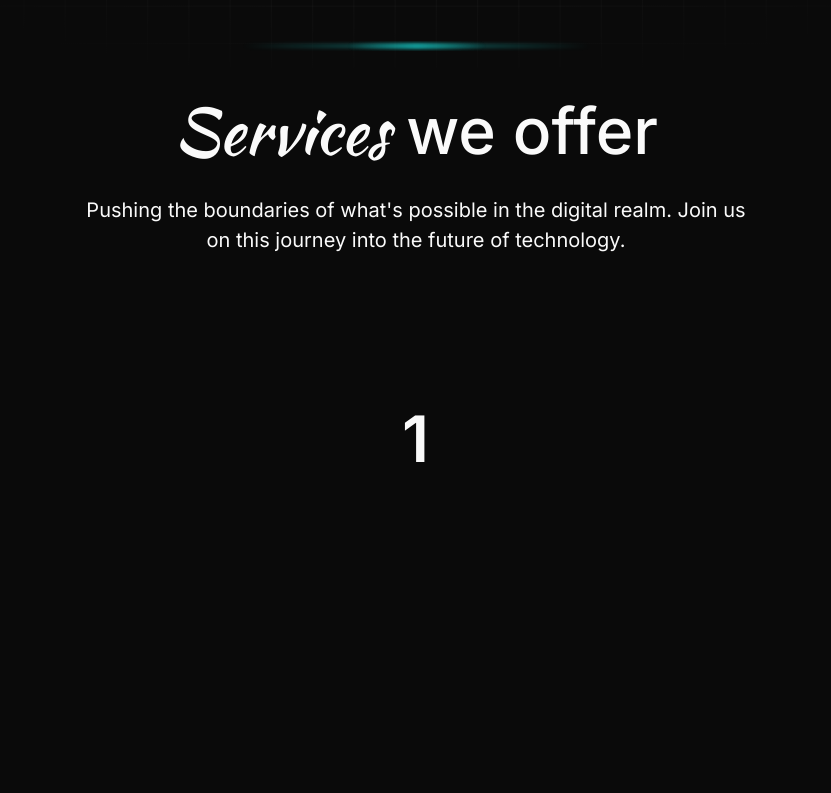
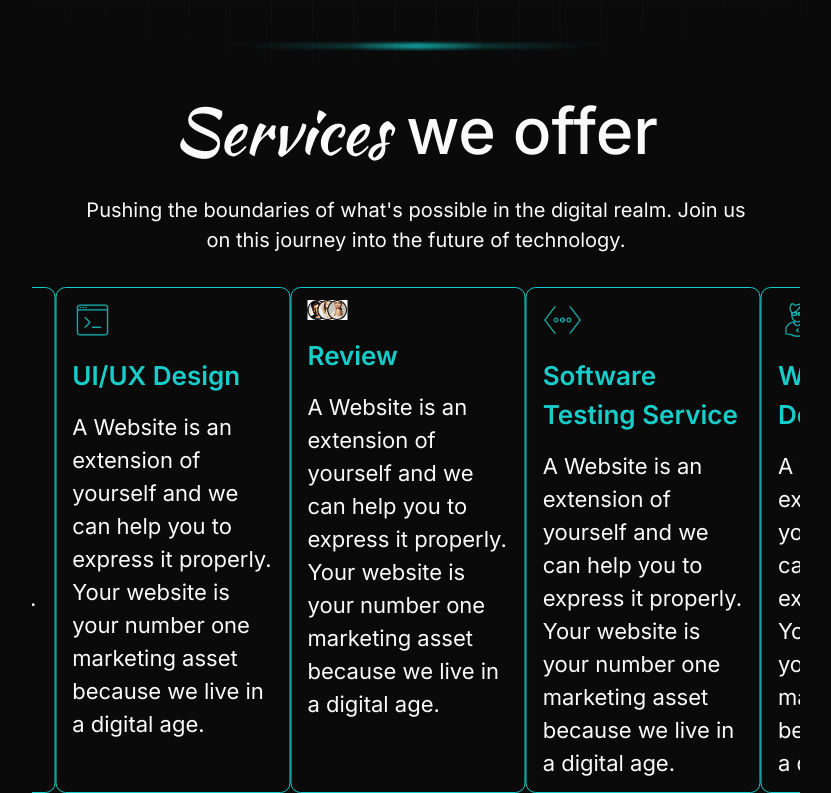
Before and after one commit to Roshen-Perera/ceylon-developers-portfolio, a Next.js app: page / in a window 1280 px wide. Shown: the part 553-1346 px from the top of the page, without its empty margins (224-1055 px from the left). Before the commit the page ends 1144 px from the top, so only its background shows below. Built offline with nearby package versions, Linux system fonts and the light colour scheme.

Commit message:
Update EmblaCarousel to display services with images and adjust slide size in CSS

```diff
--- a/components/EmblaCarousel.tsx
+++ b/components/EmblaCarousel.tsx
@@ -1,6 +1,7 @@
 "use client";
 
 import React from "react";
+import Image from "next/image";
 import { EmblaOptionsType } from "embla-carousel";
 import useEmblaCarousel from "embla-carousel-react";
 
@@ -13,15 +14,63 @@ const EmblaCarousel: React.FC<PropType> = (props) => {
   const { slides, options } = props;
   const [emblaRef, emblaApi] = useEmblaCarousel(options);
 
+  const services = [
+    {
+      title: "Review",
+      description:
+        "A Website is an extension of yourself and we can help you to express it properly. Your website is your number one marketing asset because we live in a digital age.",
+      icon: "/assets/icons/review.jpg",
+    },
+    {
+      title: "Software Testing Service",
+      description:
+        "A Website is an extension of yourself and we can help you to express it properly. Your website is your number one marketing asset because we live in a digital age.",
+      icon: "/assets/icons/testing.gif",
+    },
+    {
+      title: "Web Design & Development",
+      description:
+        "A Website is an extension of yourself and we can help you to express it properly. Your website is your number one marketing asset because we live in a digital age.",
+      icon: "/assets/icons/web.gif",
+    },
+    {
+      title: "Mobile App Development",
+      description:
+        "A Website is an extension of yourself and we can help you to express it properly. Your website is your number one marketing asset because we live in a digital age.",
+      icon: "/assets/icons/mobile.gif",
+    },
+    {
+      title: "UI/UX Design",
+      description:
+        "A Website is an extension of yourself and we can help you to express it properly. Your website is your number one marketing asset because we live in a digital age.",
+      icon: "/assets/icons/ui.gif",
+    },
+  ];
+
   return (
     <section className="embla">
       <div className="embla__viewport" ref={emblaRef}>
-        <div className="embla__container">
-          {slides.map((index) => (
-            <div className="embla__slide" key={index}>
-              <div className="embla__slide__number">{index + 1}</div>
+        <div className="embla__container flex">
+          {services.map((service) => (
+            <div
+              key={service.title}
+              className="embla__slide flex flex-col justify border-[#17CDCA] border rounded-lg p-3 gap-4"
+            >
+              <Image
+                src={service.icon}
+                alt={service.title}
+                width={40}
+                height={40}
+              />
+              <p className="text-[26px] font-semibold text-[#17CDCA]">
+                {service.title}
+              </p>
+              <p className="text-[22px]">{service.description}</p>
             </div>
           ))}
+          {/* <div className="embla__slide" key={index}>
+            <div className="embla__slide__number">{index + 1}</div>
+          </div> */}
         </div>
       </div>
     </section>
--- a/css/embla.css
+++ b/css/embla.css
@@ -3,7 +3,7 @@
     margin: auto;
     --slide-height: 19rem;
     --slide-spacing: 1rem;
-    --slide-size: 60%;
+    --slide-size: 30%;
 }
 
 .embla__viewport {
```
